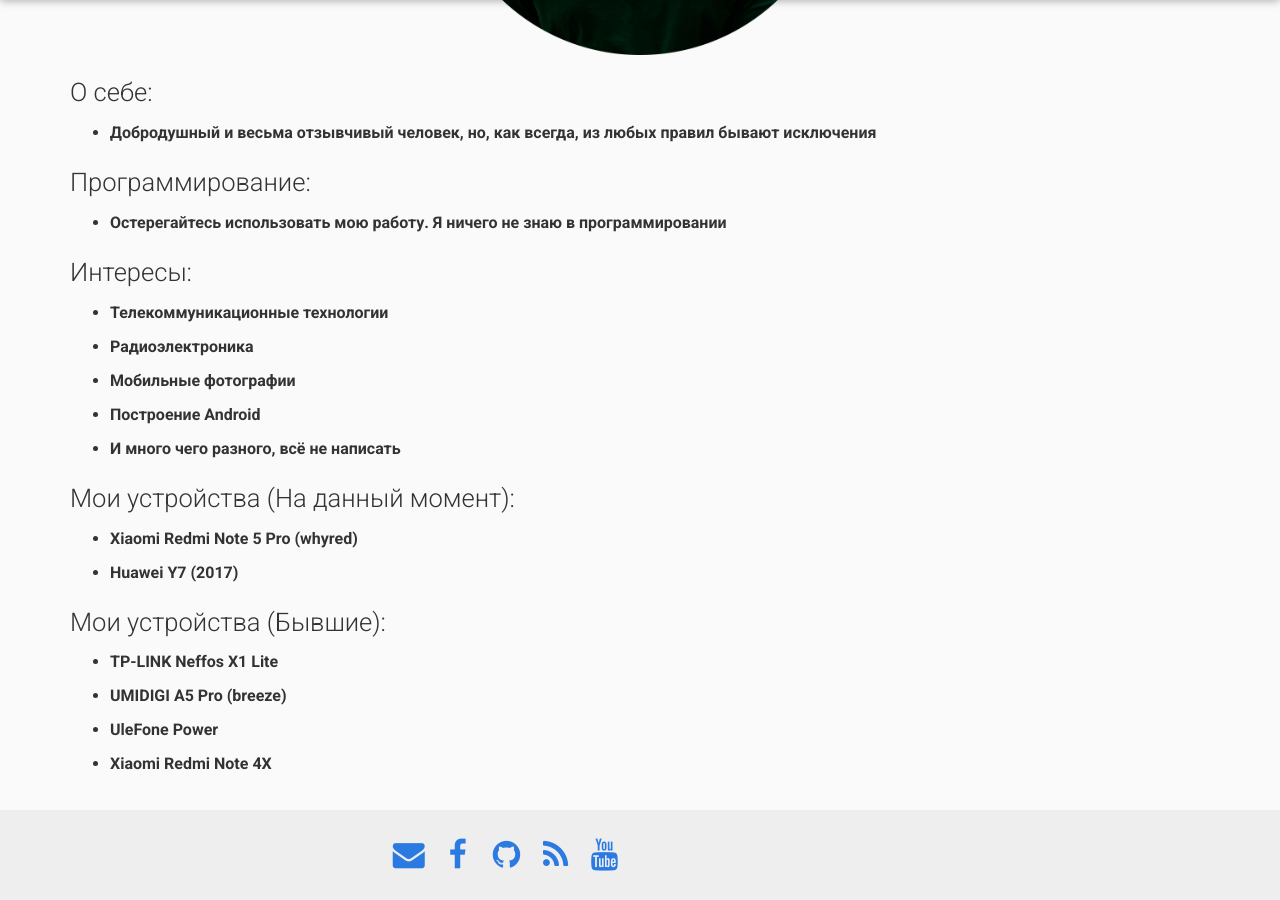
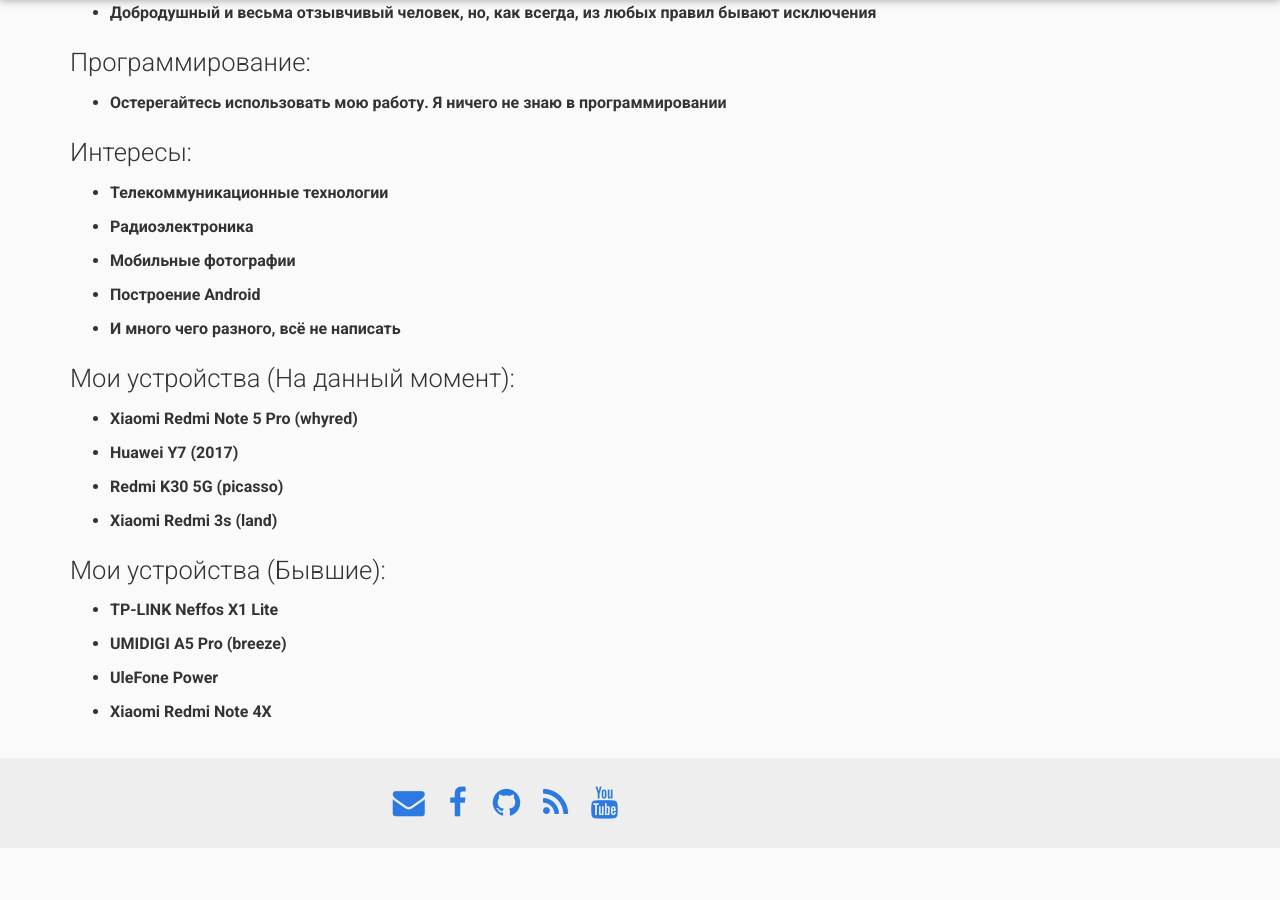
Before and after one commit to Hadenix/Hadenix.github.io, a Jekyll site: the page built from about.md, in a window 1280 px wide and 900 px high, scrolled down 643 px. Built offline with Jekyll 4.4.1, drawn with Linux system fonts in a browser that asks for light colours; nearby versions of some CDN libraries; after the commit the page ends 1491 px from its top, so only the background shows below that.

Commit message:
Update about.md

```diff
--- a/about.md
+++ b/about.md
@@ -4,7 +4,7 @@
 permalink: /about/
 ---
 
-<p><img src="http://Hadenix.github.io/images/avatar.png" width="400" height="400" alt="Hadenix"></p>
+<p><img src="http://Hadenix.github.io/images/avatar.png" width="280" height="280" alt="Hadenix"></p>
 
 ### О себе:
 * **Добродушный и весьма отзывчивый человек, но, как всегда, из любых правил бывают исключения**
@@ -28,6 +28,10 @@
 
 * **Huawei Y7 (2017)**
 
+* **Redmi K30 5G (picasso)**
+
+* **Xiaomi Redmi 3s (land)**
+
 ### Мои устройства (Бывшие):
 
 * **TP-LINK Neffos X1 Lite**
```
